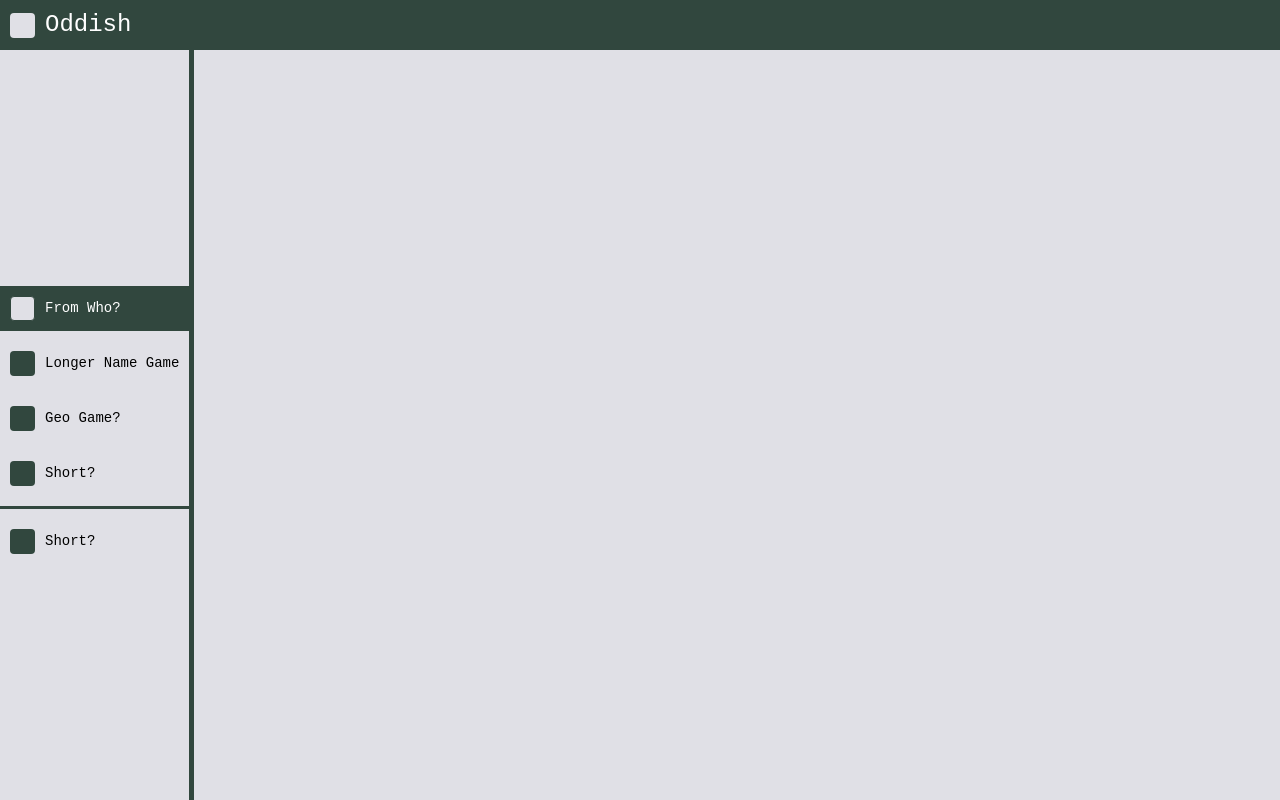
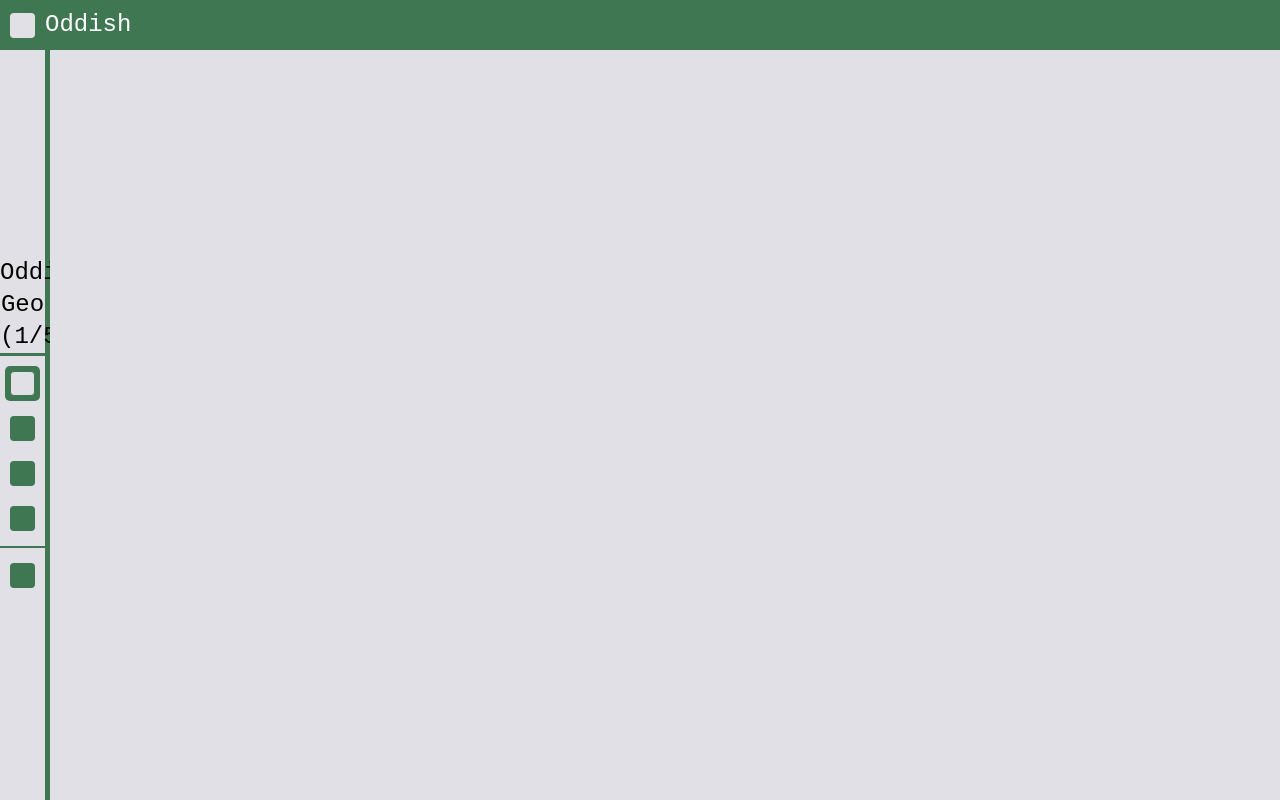
Before and after one commit to mm909/Mikian, a React (Vite) app in the folder Mikian/: page / in a window 1280 px wide. Built offline with nearby package versions, Linux system fonts and the light colour scheme.

Commit message:
Really good progress

```diff
--- a/Mikian/src/App.jsx
+++ b/Mikian/src/App.jsx
@@ -10,7 +10,7 @@ import MapApp from './modules/apps/MapApp.jsx'
 function App() {
   return (
     <>
-      <div className='bg-bg min-h-[100vh] bg-primary'>
+      <div className='bg-bg min-h-[100vh]  bg-primary'>
         <Routes>
             <Route path="/" element={<Navagation />}>
               {/* <Route path="/" element={<TestApp />} /> */}
--- a/Mikian/src/index.css
+++ b/Mikian/src/index.css
@@ -8,7 +8,7 @@ body {
   }
 
   #map-container .map path {
-    fill: #545454;
+    fill: #407753;
     stroke: none;
     stroke-width: .01px;
   }
--- a/Mikian/src/modules/Maps/ScratchMap.jsx
+++ b/Mikian/src/modules/Maps/ScratchMap.jsx
@@ -12,7 +12,7 @@ function ScratchMap({ handlers, geoJsonData}){
     handleZoom,
   } = handlers;
 
-  const projection = d3.geoEquirectangular()
+  const projection = d3.geoOrthographic()
   const geoGenerator = d3.geoPath().projection(projection);
 
   const zoom = d3.zoom().on('zoom', handleZoom);
--- a/Mikian/src/modules/Navagation/Navagation.jsx
+++ b/Mikian/src/modules/Navagation/Navagation.jsx
@@ -5,12 +5,15 @@ import TopNav from './TopNav.jsx';
 import SideNav from './SideNav.jsx';
 
 function Navagation() {
+
+  const [sideNavOpen, setSideNavOpen] = React.useState(false);
+
   return (
     <>
       <div className='flex flex-col min-h-screen'>
-        <TopNav />
+        <TopNav sideNavOpen={sideNavOpen} setSideNavOpen={setSideNavOpen} />
         <div className='flex flex-row flex-grow'>
-          <SideNav />
+          <SideNav sideNavOpen={sideNavOpen} setSideNavOpen={setSideNavOpen} />
           <div className='flex-grow'>
             <Outlet />
           </div>
--- a/Mikian/src/modules/Navagation/SideNav.jsx
+++ b/Mikian/src/modules/Navagation/SideNav.jsx
@@ -4,16 +4,18 @@ import SideNavItem from "./SideNavItem";
 
 import { useState } from 'react';
 
-function SideNav() {
+function SideNav({sideNavOpen, setSideNavOpen}) {
 
   // Track the active item
   const [active, setActive] = useState(0)
 
   return (
     <>
-      <div className="
-        min-w-[50px]
-      ">
+      <div className={`
+        transition-all
+        duration-350
+        ${sideNavOpen ? 'max-w-[500px]' : 'overflow-x-hidden max-w-[50px]'}
+      `}>
         <div className="
           h-full
           flex
@@ -23,15 +25,27 @@ function SideNav() {
           border-r-[5px]
           border-secondary
         ">
-          <SideNavItem item="From Who?" active={active === 0} setActive={() => setActive(0)}/>
-          <SideNavItem item="Longer Name Game" active={active === 1} setActive={() => setActive(1)}/>
-          <SideNavItem item="Geo Game?" active={active === 2} setActive={() => setActive(2)}/>
-          <SideNavItem item="Short?" active={active === 3} setActive={() => setActive(3)}/>
+          <div className="
+            text-2xl
+            font-mono
+            text-center
+          ">
+            Oddish Geo (1/5)
+          </div>
+          <div className="
+            h-[2.5px]
+            bg-secondary
+            !m-[0px]
+          " />
+          <SideNavItem item="From Who?" sideNavOpen={sideNavOpen} active={active === 0} setActive={() => setActive(0)}/>
+          <SideNavItem item="Longer Name Game" sideNavOpen={sideNavOpen} active={active === 1} setActive={() => setActive(1)}/>
+          <SideNavItem item="Geo Game?" sideNavOpen={sideNavOpen} active={active === 2} setActive={() => setActive(2)}/>
+          <SideNavItem item="Short?" sideNavOpen={sideNavOpen} active={active === 3} setActive={() => setActive(3)}/>
           <div className="
             h-[2.5px]
             bg-secondary
           " />
-          <SideNavItem item="Short?" active={active === 4} setActive={() => setActive(4)}/>
+          <SideNavItem item="Short?" sideNavOpen={sideNavOpen} active={active === 4} setActive={() => setActive(4)}/>
 
         </div>
 
--- a/Mikian/src/modules/Navagation/SideNavItem.jsx
+++ b/Mikian/src/modules/Navagation/SideNavItem.jsx
@@ -1,7 +1,7 @@
 
 import { useState } from 'react';
 
-function SideNavItem({item, active, setActive}) {
+function SideNavItem({item, active, setActive, sideNavOpen}) {
 
     return (
       <>
@@ -9,7 +9,9 @@ function SideNavItem({item, active, setActive}) {
             flex
             items-center
             space-x-[10px]
-            p-[10px]
+            rounded-[5px]
+            p-[5px]
+            mx-[5px]
             font-mono
             ${active ? 'bg-secondary' : 'bg-primary'}
             transition-all
@@ -17,21 +19,42 @@ function SideNavItem({item, active, setActive}) {
         onClick={() => setActive()}
         >
             <div className={`
-                w-[25px]
-                h-[25px]
+                min-w-[25px]
+                min-h-[25px]
                 rounded-[4px]
                 transition-all
                 border-[1px]
                 ${active ? 'bg-primary' : 'bg-secondary'}
                 ${active ? ' border-secondary' : 'border-transparent'}
-            `}/>
-            <div className={`
-            select-none
-            transition-all
-            ${active ? 'text-white' : 'text-black'}
-            `}>
-                {item}
+            `} />
+            <div className='
+              flex
+              flex-row
+              leading-none
+              overflow-hidden
+              space-x-[10px]
+              pr-[5px]
+
+            '>
+              <div className={`
+              select-none
+              transition-all
+              ${active ? 'text-white' : 'text-black'}
+              ${sideNavOpen ? '' : '!text-transparent'}
+               whitespace-nowrap
+               min-w-[150px]
+              `}>
+                  {item}
+              </div>
+              <div className={`
+              select-none
+              transition-all
+              ${active ? 'text-white' : 'text-black'}
+              `}>
+                  15:24
+              </div>
             </div>
+
         </div>
       </>
     );
--- a/Mikian/src/modules/Navagation/TopNav.jsx
+++ b/Mikian/src/modules/Navagation/TopNav.jsx
@@ -5,7 +5,7 @@ import TopNavLeft from './TopNavLeft.jsx';
 import TopNavMiddle from './TopNavMiddle.jsx';
 import TopNavRight from './TopNavRight.jsx';
 
-function TopNav() {
+function TopNav({sideNavOpen, setSideNavOpen}) {
   return (
     <>
       <div className="
@@ -13,9 +13,8 @@ function TopNav() {
           flex-row
           min-h-[50px]
           bg-secondary
-
       ">
-            <TopNavLeft />
+            <TopNavLeft sideNavOpen={sideNavOpen} setSideNavOpen={setSideNavOpen} />
             <TopNavMiddle />
             <TopNavRight />
       </div>
--- a/Mikian/src/modules/Navagation/TopNavLeft.jsx
+++ b/Mikian/src/modules/Navagation/TopNavLeft.jsx
@@ -2,7 +2,7 @@
 
 import React from 'react';
 
-function TopNavLeft() {
+function TopNavLeft({sideNavOpen, setSideNavOpen}) {
     return (
         <>
         <div className='flex items-center justify-center pl-[10px]'>
@@ -11,7 +11,9 @@ function TopNavLeft() {
                 h-[25px]
                 bg-primary
                 rounded-[4px]
-            '/>
+            '
+            onClick={() => setSideNavOpen(!sideNavOpen)}
+            />
         </div>
         <div className="
             flex
--- a/Mikian/src/modules/apps/MapApp.jsx
+++ b/Mikian/src/modules/apps/MapApp.jsx
@@ -53,7 +53,7 @@ function MapApp() {
     return (
         <>
             <div className='w-full h-screen flex flex-row items-center justify-center'>
-                <div className='w-4/5 h-4/5 border-[1px] border-[#111]/20'>
+                <div className='w-full h-full border-[0px] border-[#111]/20'>
                     <ScratchMap handlers={handlers} geoJsonData={geoJsonData}/>
                 </div>
             </div>
--- a/Mikian/tailwind.config.js
+++ b/Mikian/tailwind.config.js
@@ -11,7 +11,7 @@ export default {
       },
       colors: {
         "primary": "#E0E0E6",
-        "secondary": "#31473E",
+        "secondary": "#407753",
         "text-white": "#0F0F0F",
         "text-black": "#F5F5F5",
       },
```
